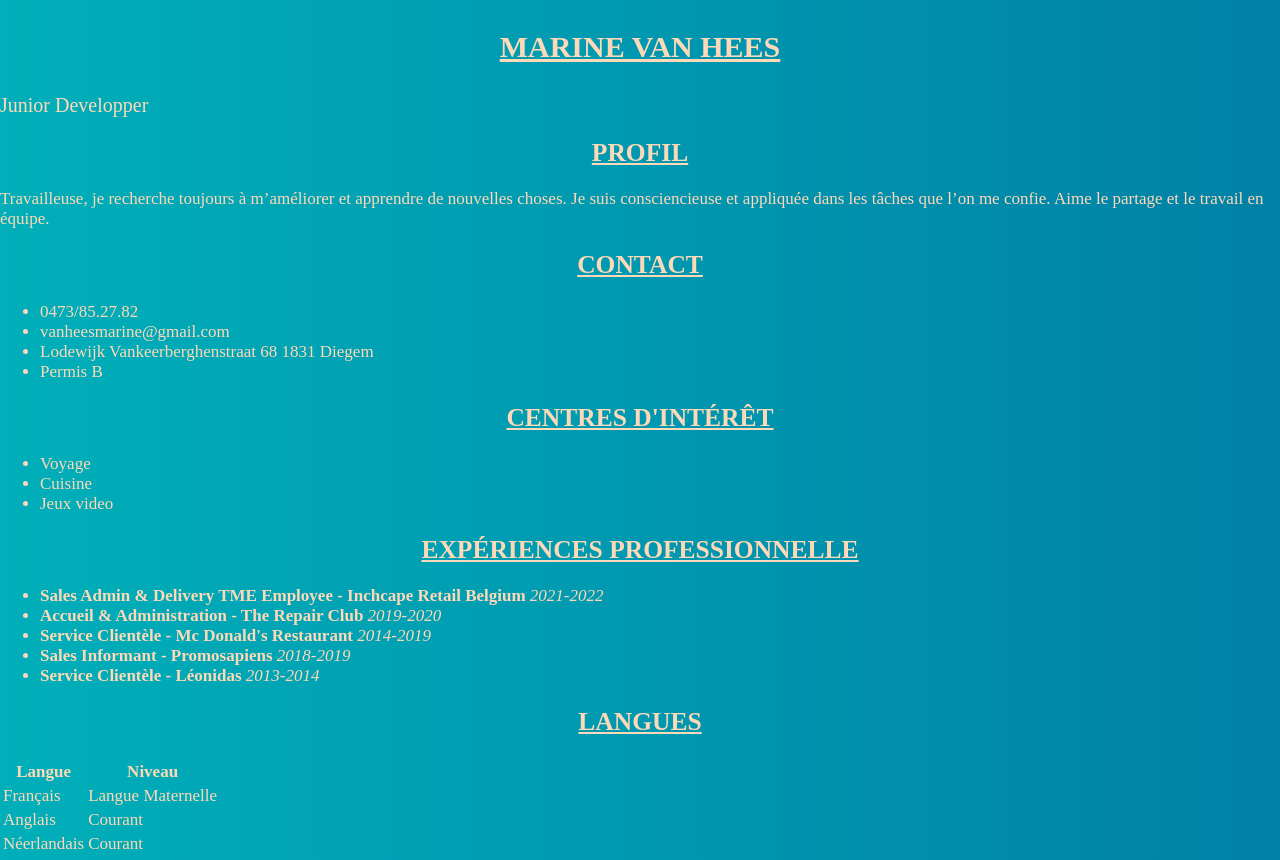
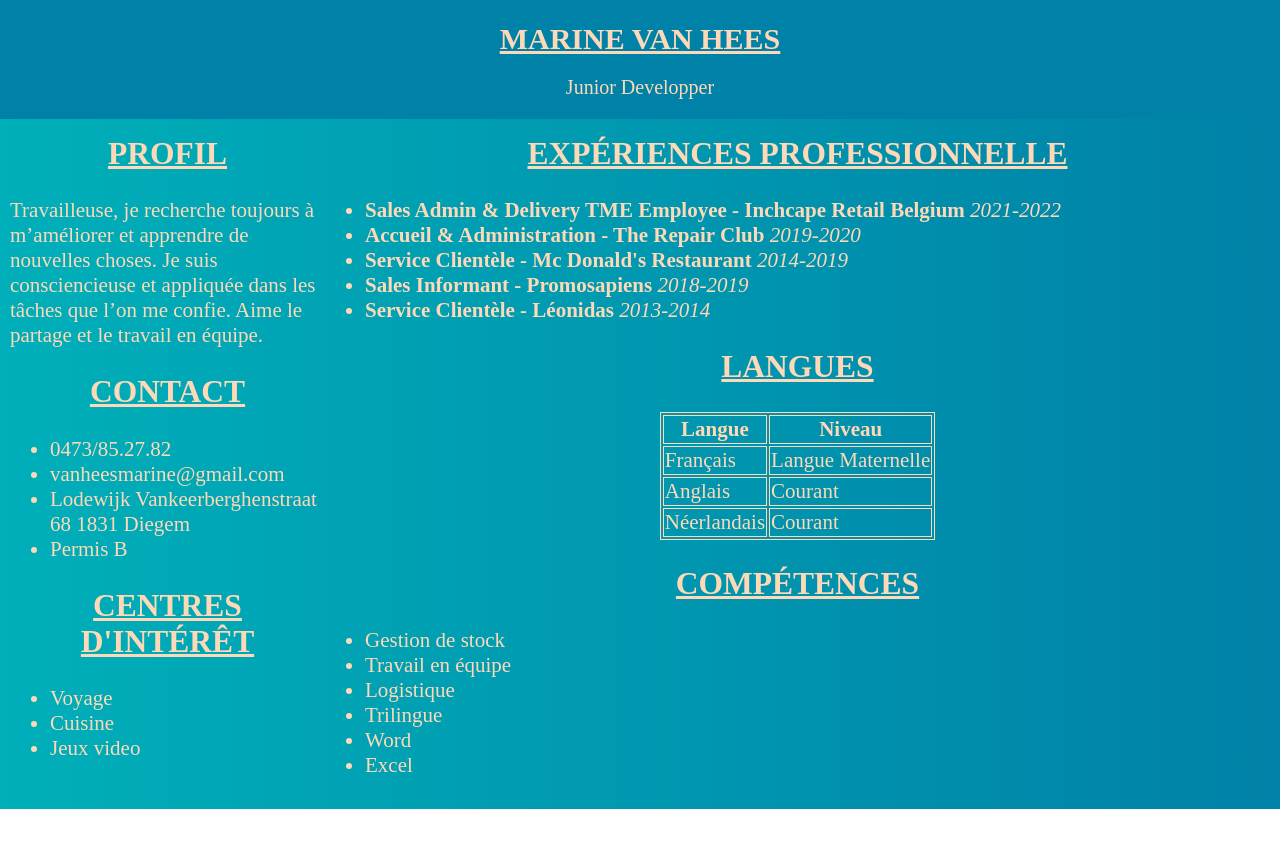
Before and after one commit to MarineVH/My-CV, a plain HTML site: page index.html in a window 1280 px wide. Shown: the top 860 px of the page. After the commit the page ends 809 px from the top, so only its background shows below. Drawn offline with Linux system fonts and the light colour scheme.

Commit message:
update cv refait

```diff
--- a/index.html
+++ b/index.html
@@ -11,12 +11,12 @@
     </head>
 
     <body>
+        <header>
+            <h1>MARINE VAN HEES</h1>
+                    <p id="position">Junior Developper</p>
+        </header>
         <main>
             <section classe="profil-personne">
-                <article>
-                    <h1>MARINE VAN HEES</h1>
-                    <p id="position">Junior Developper</p>
-                </article>
                 <article>
                     <h2>PROFIL</h2>
                     <p id="profil">Travailleuse, je recherche toujours à m’améliorer et apprendre de nouvelles choses. Je suis consciencieuse et appliquée dans les tâches que l’on me confie. Aime le partage et le travail en équipe.</p>
--- a/styles.css
+++ b/styles.css
@@ -1,10 +1,18 @@
 @media only screen and (min-width: 320px) {
     body {
         margin: 0;
-        padding: 0px;
         background: linear-gradient(90deg, rgb(0, 175, 185), rgb(0, 129, 167));
         color: #FED9B7;
         font-size: 17px;
+        margin-top: 100px;
+    }
+
+    header {
+        background-color: #0081A7;
+        width: 100%;
+        padding-top: 2px;
+        position: fixed;
+        top: 0;
     }
 
     h1, h2 {
@@ -18,13 +26,38 @@
 
     #position {
         font-size: 20px;
+        text-align: center;
+    }
+
+    table, th, td {
+        border: 1px solid #FED9B7;
+        margin-left: auto;
+        margin-right: auto;
+    }
+
+    main {
+        padding: 10px;
     }
 }
 
 @media only screen and (min-width: 426px) {
+    main {
+        display: grid;
+        grid-template-columns: 1fr 3fr;
+    }
 
+    body {
+        font-size: 19px;
+    }
 }
 
 @media only screen and (min-width: 768px) {
+    main {
+        display: grid;
+        grid-template-columns: 1fr 3fr;
+    }
 
+    body {
+        font-size: 21px;
+    }
 }
```
